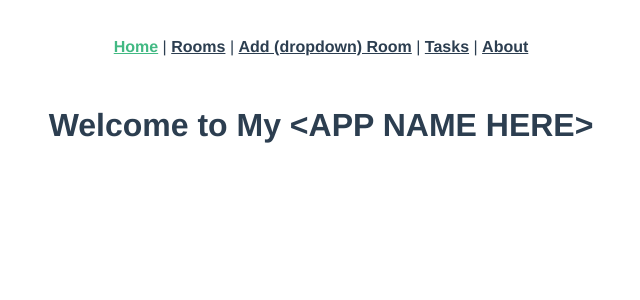
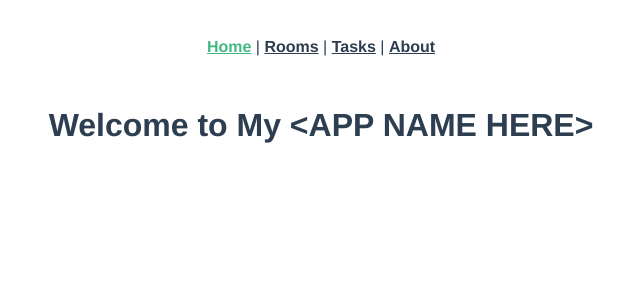
Before and after one commit to Valodier/capstone-front-end, a Vue app: page / in a window 1280 px wide. Shown: the top 300 px of the page, without its empty margins (319-959 px from the left). Built offline with nearby package versions, Linux system fonts and the light colour scheme.

Commit message:
Removes broken routes/links resulting from moving methods

```diff
--- a/src/App.vue
+++ b/src/App.vue
@@ -2,7 +2,6 @@
   <nav>
     <router-link to="/">Home</router-link> |
     <router-link to="/rooms">Rooms</router-link> |
-    <router-link to="/rooms/new">Add (dropdown) Room</router-link> |
     <router-link to="/tasks">Tasks</router-link> |
     <router-link to="/about">About</router-link>
   </nav>
--- a/src/router/index.js
+++ b/src/router/index.js
@@ -1,7 +1,6 @@
 import { createRouter, createWebHistory } from "vue-router";
 import HomeView from "../views/HomeView.vue";
-import RoomsIndex from "../views/RoomsIndex.vue";
-import RoomsCreate from "../views/RoomsCreate.vue";
+import RoomsHome from "../views/RoomsHome.vue";
 import TasksHome from "../views/TasksHome.vue";
 
 const routes = [
@@ -13,12 +12,7 @@ const routes = [
   {
     path: "/rooms",
     name: "rooms",
-    component: RoomsIndex,
-  },
-  {
-    path: "/rooms/new",
-    name: "rooms-new",
-    component: RoomsCreate,
+    component: RoomsHome,
   },
   {
     path: "/tasks",
--- a/src/views/RoomsIndex.vue
+++ b/src/views/RoomsHome.vue
@@ -1,6 +1,8 @@
 <template>
   <div>
-    <h1>{{}}</h1>
+    <div v-for="room in rooms" :key="room.id">
+      <h1>{{ room.name }}</h1>
+    </div>
   </div>
 </template>
 
```
